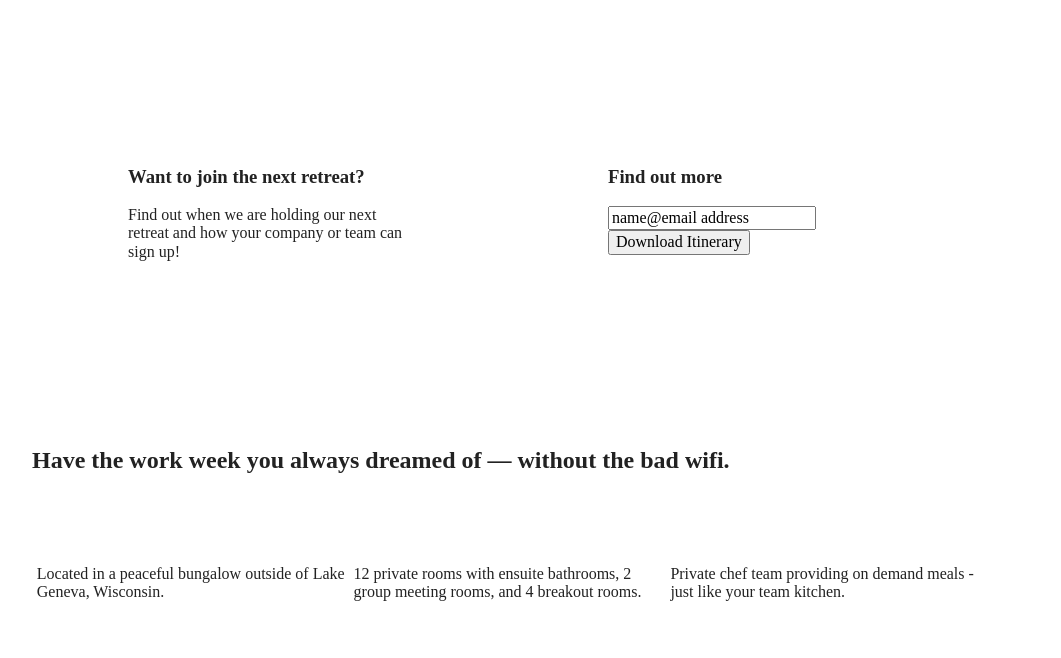
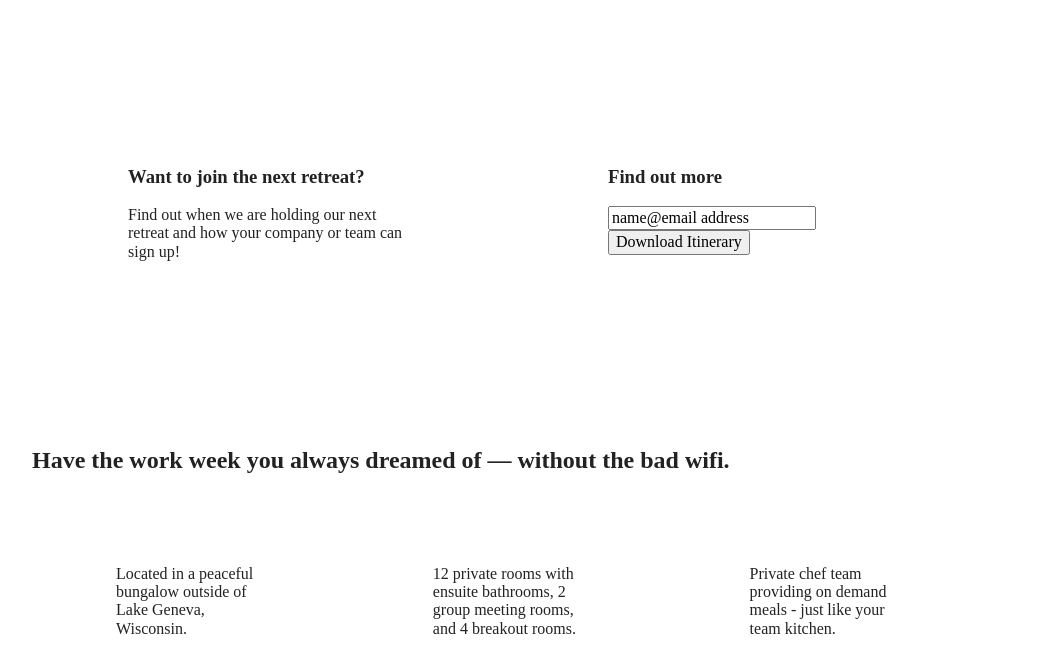
Before and after one commit to AnnalizaC/unplugged, a website built with Parcel: page index.html in a window 1280 px wide. Shown: the part 263-921 px from the top of the page, without its empty margins (128-1189 px from the left). Built offline with nearby package versions, Linux system fonts and the light colour scheme.

Commit message:
fixed a small typo

```diff
--- a/css/main.css
+++ b/css/main.css
@@ -403,8 +403,8 @@ aside .content-wrapper .form {
     flex-basis: 50%;
 }
 
-.features .features-item-description {
-    width: 62%;
+.features .features-items-description {
+    width: 50%;
 }
 
 /* Reviews */
```
